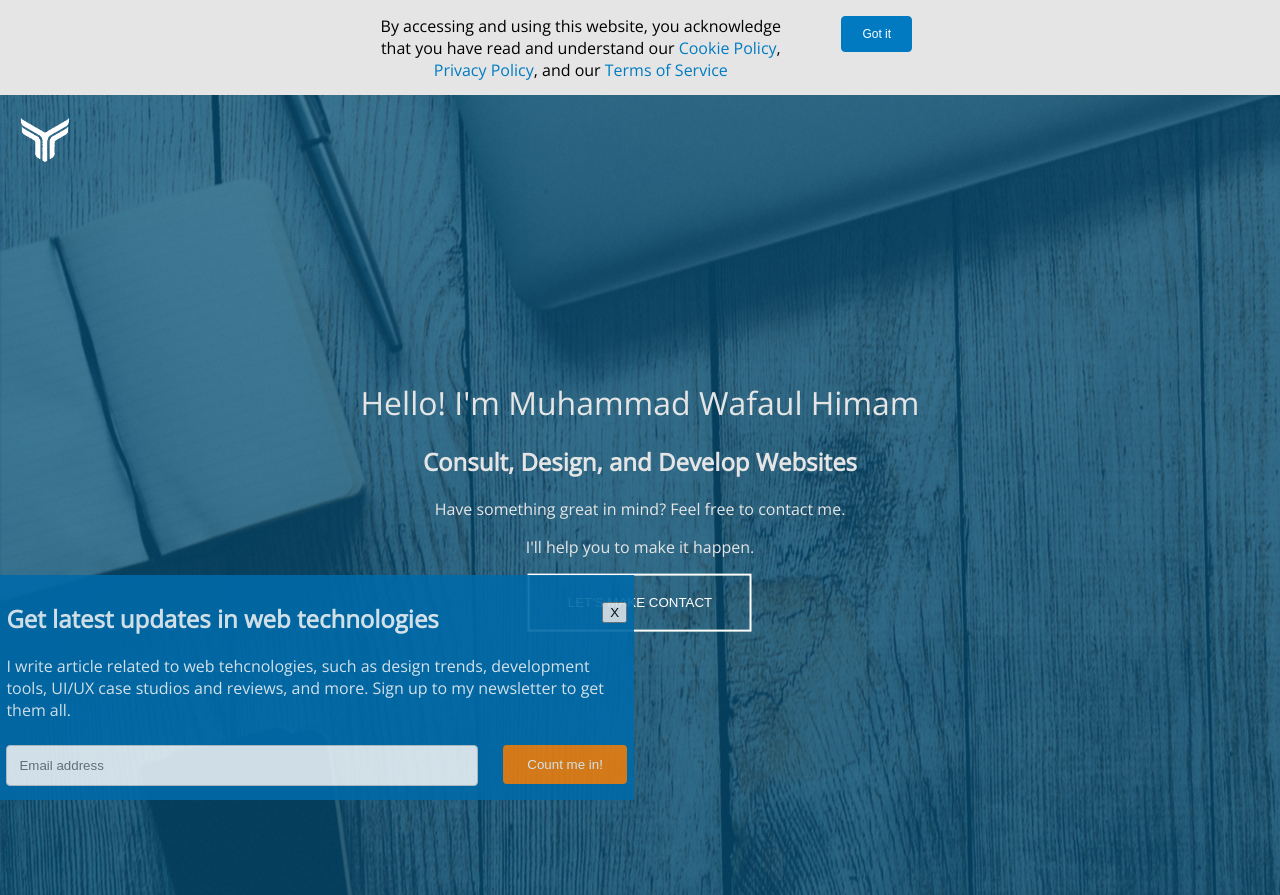
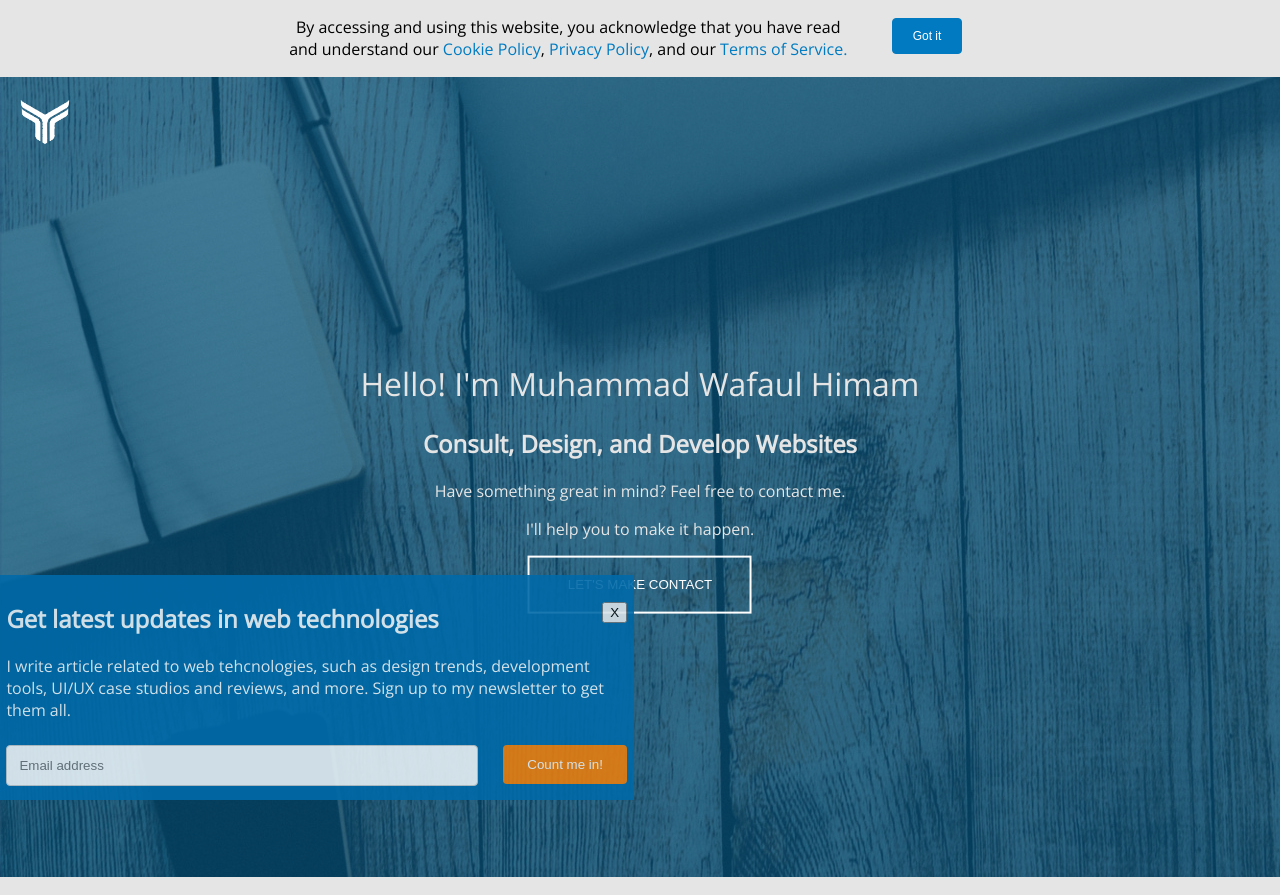
Before and after one commit to wafaulhimam/cermati, a plain HTML site: page index.html in a window 1280 px wide. Shown: the top 895 px of the page. Drawn offline with nearby package versions, Linux system fonts and the light colour scheme.

Commit message:
Fix Flexbox of Notification panel

```diff
--- a/index.html
+++ b/index.html
@@ -33,7 +33,7 @@
                 <div class="notif-grid-item-wrapper">
                   <div class="notif-grid-item-container">
                     <div class="notif-grid-item-content">
-                      <div class="notif">By accessing and using this website, you acknowledge that you have read and understand our <a style="color:#007bc1" href="#">Cookie Policy</a>, <a style="color:#007bc1" href="#">Privacy Policy</a>, and our <a style="color:#007bc1" href="#">Terms of Service</a></div>
+                      <div class="notif">By accessing and using this website, you acknowledge that you have read and understand our <a style="color:#007bc1" href="#">Cookie Policy</a>, <a style="color:#007bc1" href="#">Privacy Policy</a>, and our <a style="color:#007bc1" href="#">Terms of Service.</a></div>
                     </div>
                   </div>
                 </div>
--- a/main.css
+++ b/main.css
@@ -63,7 +63,7 @@ h2{
     position: sticky;
     top:0px;
     text-align:center;
-    padding:0.5% 5% 0.5% 5%;
+    padding:0.5% 0.1% 0.5% 0.1%;
     z-index:3;
 }
 
```
